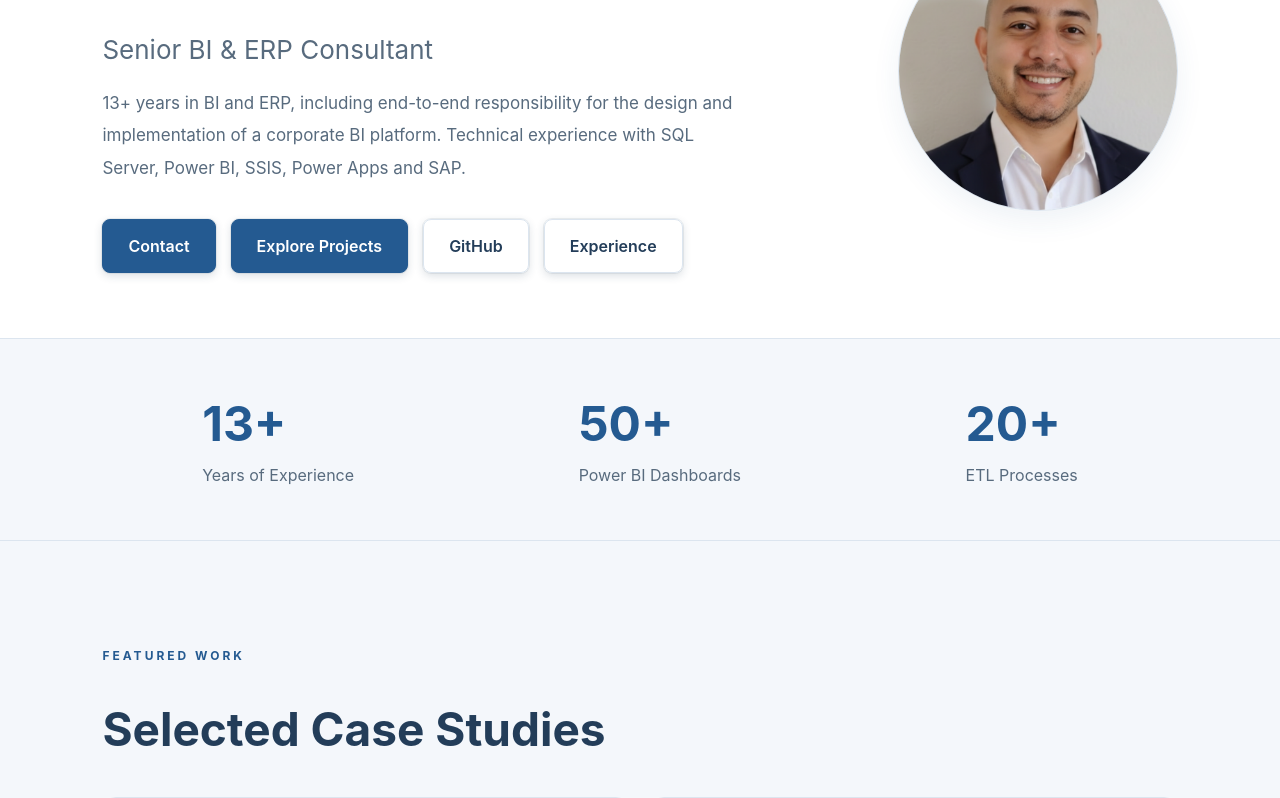
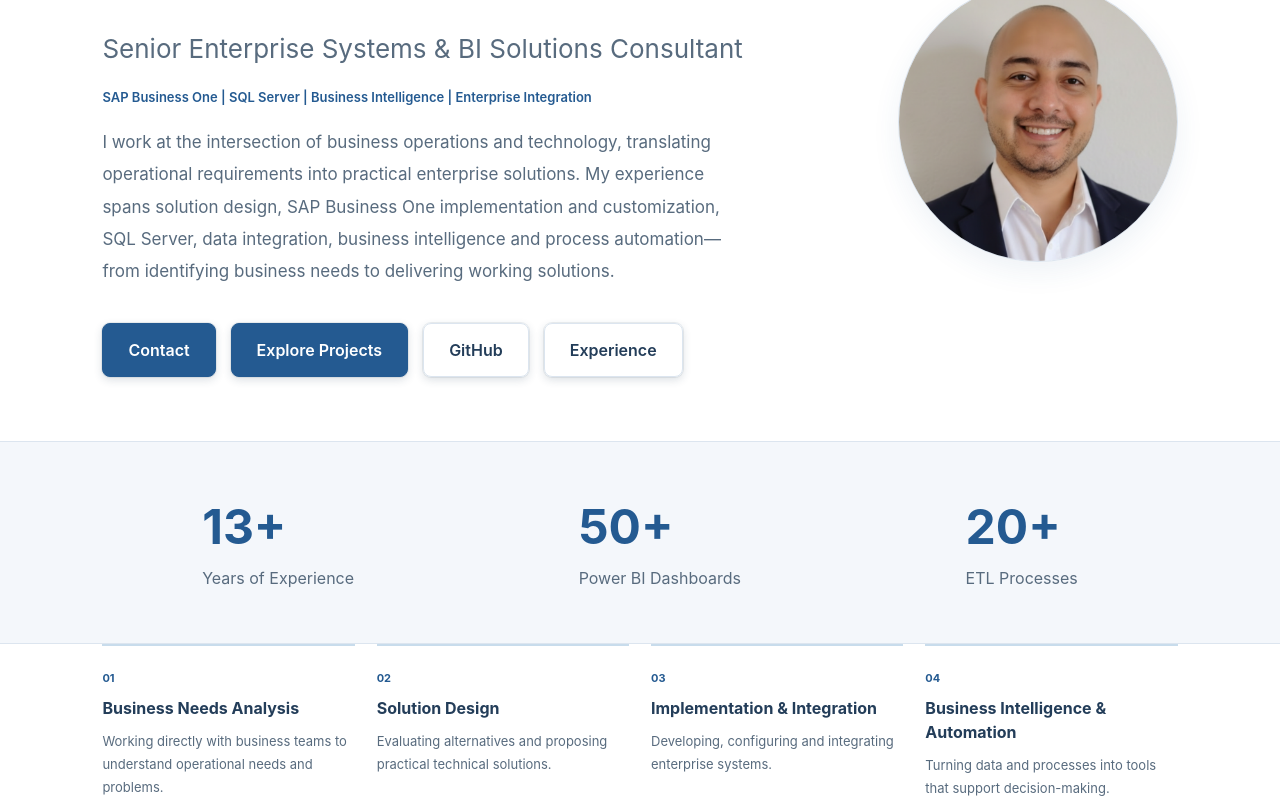
Before and after one commit to andresrossil/andresrossil.github.io, a React (Vite) app: page / in a window 1280 px wide. Shown: the part 320-1118 px from the top of the page. Built offline with nearby package versions, Linux system fonts and the light colour scheme.

Commit message:
Present enterprise consulting, solution design and implementation experience on homepage

```diff
--- a/src/App.css
+++ b/src/App.css
@@ -798,3 +798,14 @@ body .wp-control, body .ilos-nav a {
  box-shadow:0 3px 8px #233d5929,0 0 0 1px #233d5914;
 }
 body .ilos-nav a:hover {box-shadow:0 5px 12px #233d5938,0 0 0 1px #233d5920}
+
+.hero-specialty{font-size:13px;font-weight:600;color:var(--accent);line-height:1.8;max-width:650px}
+.home-capabilities{padding:0 8% 48px;background:white}
+.home-capabilities ul{display:grid;grid-template-columns:repeat(4,minmax(0,1fr));gap:22px;list-style:none;margin:0;padding:0}
+.home-capabilities li{border-top:2px solid #c8dcec;padding:20px 0 0;min-width:0}
+.home-capabilities li>span{font-size:11px;font-weight:700;color:var(--accent)}
+.home-capabilities h3{font-size:16px;line-height:1.5;color:var(--text-primary);margin:10px 0}
+.home-capabilities p{font-size:13px;line-height:1.8;color:var(--text-secondary);margin:0}
+@media(max-width:1000px){.home-capabilities ul{grid-template-columns:repeat(2,minmax(0,1fr))}}
+@media(max-width:700px){.home-capabilities{padding:0 6% 36px}.hero-specialty{font-size:12px}}
+@media(max-width:440px){.home-capabilities ul{grid-template-columns:1fr;gap:18px}.home-capabilities li{padding-top:14px}.home-capabilities h3{margin:6px 0}.home-capabilities p{font-size:12px}}
--- a/src/App.tsx
+++ b/src/App.tsx
@@ -18,18 +18,26 @@ const translations = {
   EN: {
     nav: ['Projects', 'Experience', 'Contact'],
     eyebrow: 'BUSINESS INTELLIGENCE & ERP SOLUTIONS',
-    role: 'Senior BI & ERP Consultant',
+    role: 'Senior Enterprise Systems & BI Solutions Consultant',
     intro:
-      '13+ years in BI and ERP, including end-to-end responsibility for the design and implementation of a corporate BI platform. Technical experience with SQL Server, Power BI, SSIS, Power Apps and SAP.',
+      "I work at the intersection of business operations and technology, translating operational requirements into practical enterprise solutions. My experience spans solution design, SAP Business One implementation and customization, SQL Server, data integration, business intelligence and process automation—from identifying business needs to delivering working solutions.",
+    specialty: 'SAP Business One | SQL Server | Business Intelligence | Enterprise Integration',
+    approach: 'How I work',
+    capabilities: [
+      ['Business Needs Analysis','Working directly with business teams to understand operational needs and problems.'],
+      ['Solution Design','Evaluating alternatives and proposing practical technical solutions.'],
+      ['Implementation & Integration','Developing, configuring and integrating enterprise systems.'],
+      ['Business Intelligence & Automation','Turning data and processes into tools that support decision-making.'],
+    ],
     explore: 'Explore Projects',
-    sapExperience: '10+ years working with SAP Business One as part of broader BI and ERP responsibilities.',
+    sapExperience: '10+ years working with SAP Business One as part of broader BI and ERP responsibilities. Installation and configuration of SAP Business One and SQL Server environments, company databases, services and web access; functional and administrative ERP configuration, native forms, process controls and external integrations. Approximately ten companies configured in SAP Business One.',
     years: 'Years of Experience',
     dashboards: 'Power BI Dashboards',
     etl: 'ETL Processes',
     experienceLabel: 'PROFESSIONAL BACKGROUND',
     experienceTitle: 'Professional Experience',
     experienceDescription:
-      'Experience spanning BI architecture, ETL development, data modeling, enterprise applications and ERP functional support.',
+      'Business needs analysis, solution design and end-to-end implementation, backed by hands-on BI, SQL Server, integration and ERP experience.',
     projectsLabel: 'FEATURED WORK',
     projectsTitle: 'Selected Case Studies',
     projects: [
@@ -66,18 +74,26 @@ const translations = {
   ES: {
     nav: ['Proyectos', 'Experiencia', 'Contacto'],
     eyebrow: 'INTELIGENCIA DE NEGOCIOS Y SOLUCIONES ERP',
-    role: 'Consultor Senior de BI y ERP',
+    role: 'Consultor sénior en sistemas empresariales y soluciones BI',
     intro:
-      '13+ años en BI y ERP, con responsabilidad integral en el diseño e implementación de una plataforma corporativa de BI. Experiencia técnica con SQL Server, Power BI, SSIS, Power Apps y SAP.',
+      'Trabajo en la intersección entre las operaciones empresariales y la tecnología, transformando necesidades operativas en soluciones prácticas. Mi experiencia abarca el diseño de soluciones, implementación y personalización de SAP Business One, SQL Server, integración de datos, inteligencia de negocios y automatización de procesos, desde la identificación de necesidades hasta la implementación.',
+    specialty: 'SAP Business One | SQL Server | Inteligencia de negocios | Integración empresarial',
+    approach: 'Mi forma de trabajar',
+    capabilities: [
+      ['Análisis de necesidades','Trabajo directo con las áreas de negocio para comprender necesidades y problemas operativos.'],
+      ['Diseño de soluciones','Evaluación de alternativas y propuesta de soluciones técnicas prácticas.'],
+      ['Implementación e integración','Desarrollo, configuración e integración de sistemas empresariales.'],
+      ['Inteligencia de negocios y automatización','Transformación de datos y procesos en herramientas para la toma de decisiones.'],
+    ],
     explore: 'Explorar proyectos',
-    sapExperience: 'Más de 10 años trabajando con SAP Business One dentro de responsabilidades más amplias de BI y ERP.',
+    sapExperience: 'Más de 10 años trabajando con SAP Business One dentro de responsabilidades más amplias de BI y ERP. Instalación y configuración de entornos SAP Business One y SQL Server, empresas, servicios y acceso web; parametrización funcional y administrativa, formularios nativos, controles de procesos e integraciones externas. Aproximadamente diez empresas configuradas en SAP Business One.',
     years: 'Años de experiencia',
     dashboards: 'Dashboards Power BI',
     etl: 'Procesos ETL',
     experienceLabel: 'TRAYECTORIA PROFESIONAL',
     experienceTitle: 'Experiencia profesional',
     experienceDescription:
-      'Experiencia en arquitectura de BI, desarrollo de procesos ETL, modelado de datos, aplicaciones empresariales y soporte funcional ERP.',
+      'Análisis de necesidades, diseño de soluciones e implementación de principio a fin, con experiencia técnica en BI, SQL Server, integración y sistemas ERP.',
     projectsLabel: 'TRABAJOS DESTACADOS',
     projectsTitle: 'Casos de experiencia',
     projects: [
@@ -139,8 +155,8 @@ function App() {
   useEffect(() => {
     document.documentElement.lang = language.toLowerCase()
     document.title = language === 'ES'
-      ? 'Andrés Rossil | Consultor Senior de BI y ERP'
-      : 'Andrés Rossil | Senior BI & ERP Consultant'
+      ? 'Andrés Rossil | Consultor sénior en sistemas empresariales y BI'
+      : 'Andrés Rossil | Senior Enterprise Systems & BI Solutions Consultant'
   }, [language])
 
   useEffect(() => {
@@ -252,6 +268,7 @@ function App() {
           </h1>
 
           <h2>{t.role}</h2>
+          <p className="hero-specialty">{t.specialty}</p>
 
           <p className="description">{t.intro}</p>
 
@@ -298,6 +315,10 @@ function App() {
           <span>{t.etl}</span>
         </div>
       </section>
+
+      <div className="home-capabilities" role="region" aria-label={t.approach}>
+        <ul>{t.capabilities.map(([title,text],i)=><li key={title}><span aria-hidden="true">0{i+1}</span><h3>{title}</h3><p>{text}</p></li>)}</ul>
+      </div>
 
       <section className="content projects-section" id="proyectos">
         <p className="eyebrow">{t.projectsLabel}</p>
```
Also changed, not shown: 1 other file (tests, documents, lock files or other folders).
